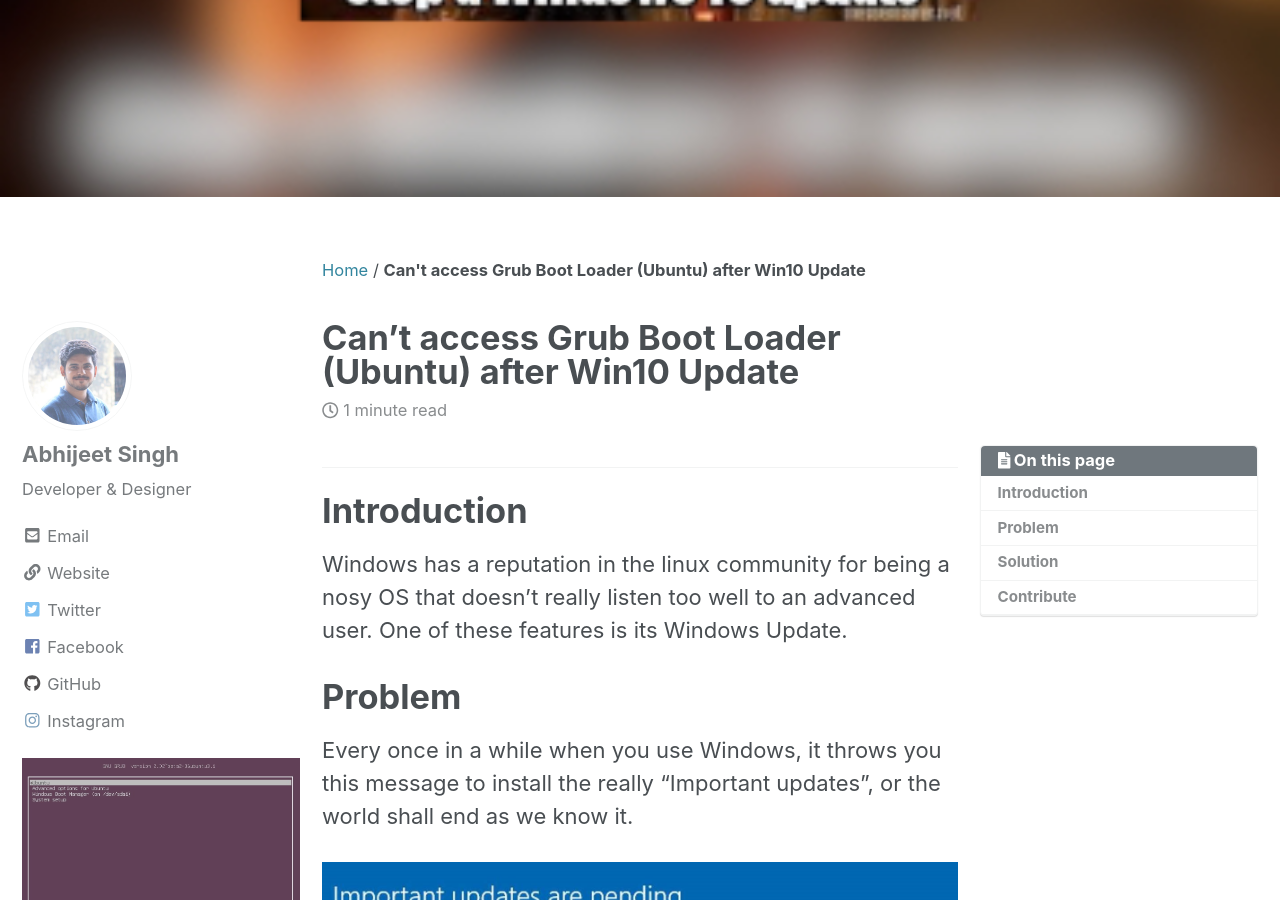
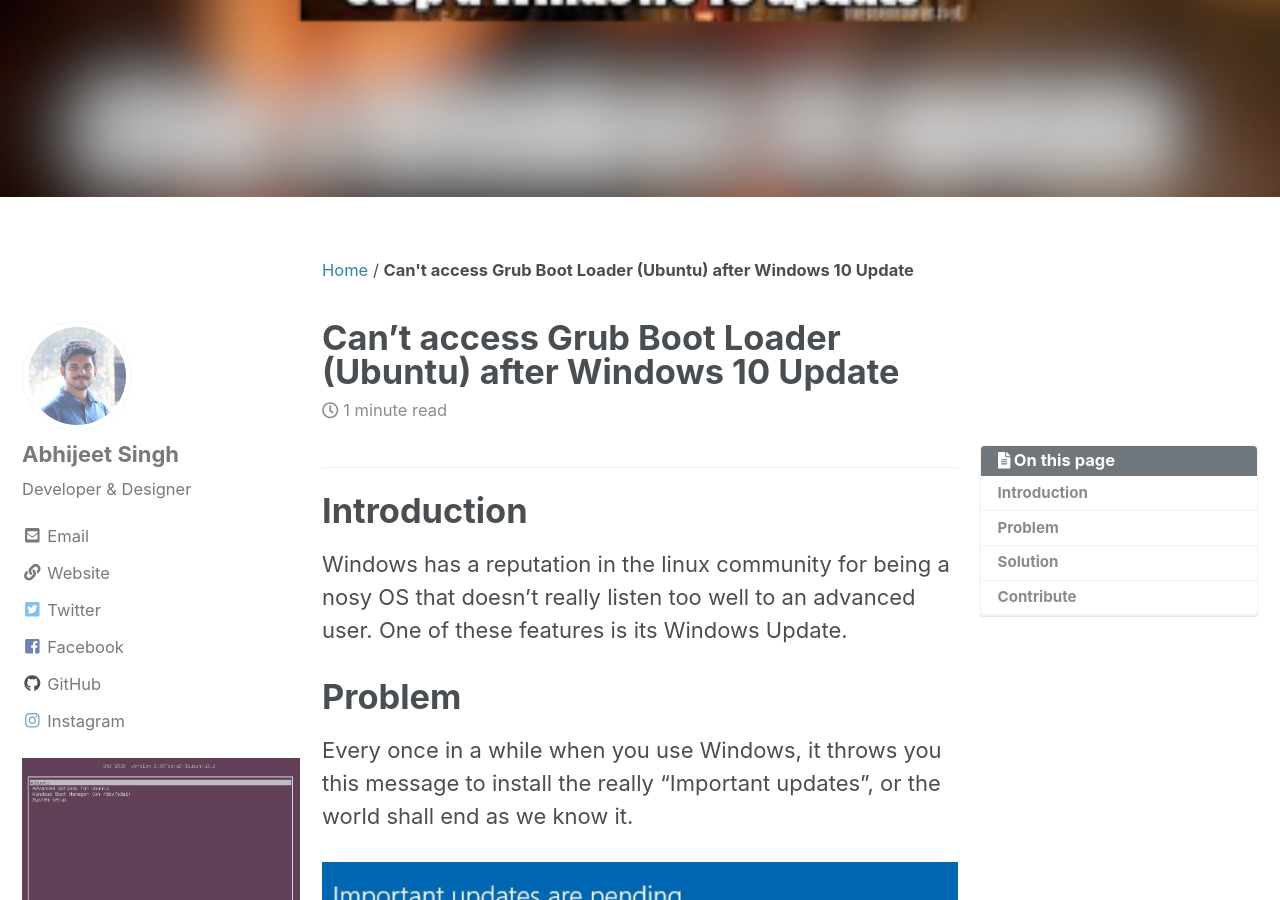
Before and after one commit to cseas/cseas.github.io, a Jekyll site: the page built from _posts/2018-11-16-win10grub.md, in a window 1280 px wide and 900 px high, scrolled down 644 px. Built offline with Jekyll 4.4.1, drawn with Linux system fonts in a browser that asks for light colours; cached includes are drawn as plain includes; nearby versions of some CDN libraries; emoji names are drawn with the system emoji font.

Commit message:
Update title

```diff
--- a/_posts/2018-11-16-win10grub.md
+++ b/_posts/2018-11-16-win10grub.md
@@ -3,7 +3,7 @@
 author: Abhijeet Singh
 toc: true
 toc_sticky: true
-title: Can't access Grub Boot Loader (Ubuntu) after Win10 Update
+title: Can't access Grub Boot Loader (Ubuntu) after Windows 10 Update
 header:
   image: /assets/images/win10grub/header.jpg
   teaser: /assets/images/win10grub/teaser.jpg
```
